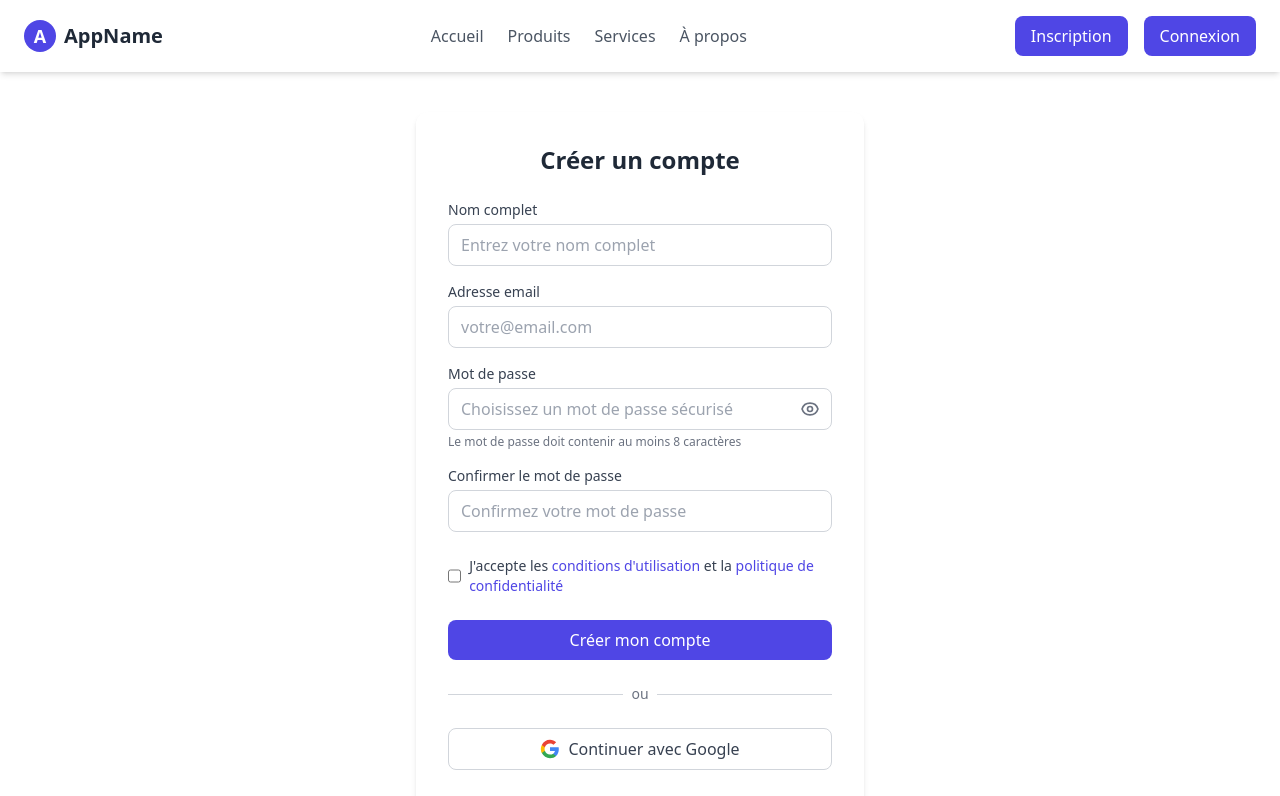
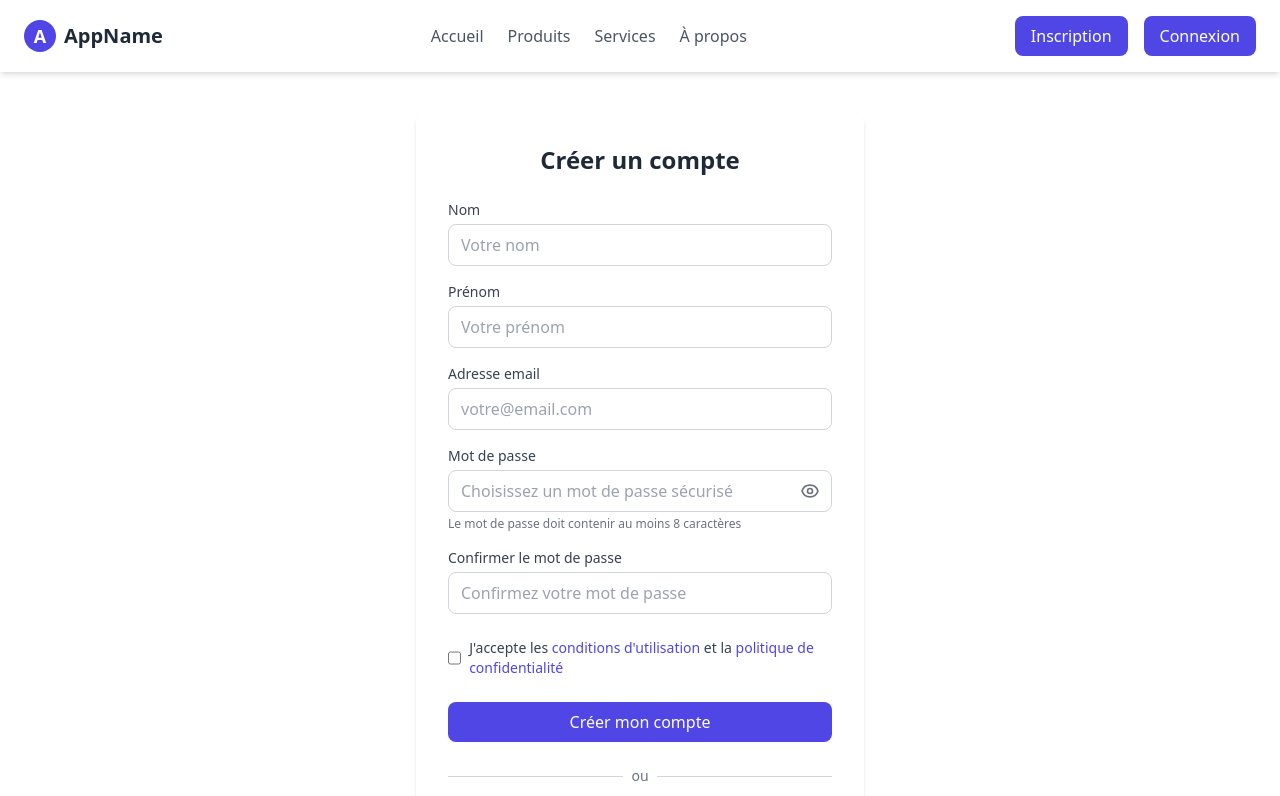
Before and after one commit to TheoPIERSON/saas-training, a Nuxt app in the folder front-saas-training/: page /register in a window 1280 px wide. Shown: the top 796 px of the page. Built offline with nearby package versions, Linux system fonts and the light colour scheme.

Commit message:
feat: configure register lethods

```diff
--- a/front-saas-training/components/DataTest.vue
+++ b/front-saas-training/components/DataTest.vue
@@ -23,7 +23,7 @@ import type { User } from "~/types/user";
 const config = useRuntimeConfig();
 const apiBaseUrl = config.public.apiBaseUrl;
 
-const { data: users, pending, error, refresh } = await useFetch<User[]>(`${apiBaseUrl}user/all-users`, {});
+const { data: users, pending, error, refresh } = await useFetch<User[]>(`${apiBaseUrl}/user/all-users`, {});
 
 // Fonction pour rafraîchir manuellement les données
 const refreshUsers = () => {
--- a/front-saas-training/nuxt.config.ts
+++ b/front-saas-training/nuxt.config.ts
@@ -5,7 +5,7 @@ export default defineNuxtConfig({
   modules: ["@nuxt/fonts", "@nuxtjs/tailwindcss"],
   runtimeConfig: {
     public: {
-      apiBaseUrl: process.env.NUXT_API_BASE_URL || "http://localhost:8080/",
+      apiBaseUrl: process.env.NUXT_API_BASE_URL || "http://localhost:8080",
     },
   },
 });
--- a/front-saas-training/pages/register.vue
+++ b/front-saas-training/pages/register.vue
@@ -3,15 +3,28 @@
     <h2 class="text-2xl font-bold text-center text-gray-800 mb-6">Créer un compte</h2>
 
     <form @submit.prevent="handleSubmit">
-      <!-- Nom complet -->
+      <!-- Nom -->
       <div class="mb-4">
-        <label for="fullName" class="block text-sm font-medium text-gray-700 mb-1">Nom complet</label>
+        <label for="lastName" class="block text-sm font-medium text-gray-700 mb-1">Nom</label>
         <input
-          id="fullName"
-          v-model="form.fullName"
+          id="lastName"
+          v-model="form.lastName"
           type="text"
           class="w-full px-3 py-2 border border-gray-300 rounded-lg focus:outline-none focus:ring-2 focus:ring-indigo-500 focus:border-transparent"
-          placeholder="Entrez votre nom complet"
+          placeholder="Votre nom"
+          required
+        />
+      </div>
+
+      <!-- Prénom -->
+      <div class="mb-4">
+        <label for="firstName" class="block text-sm font-medium text-gray-700 mb-1">Prénom</label>
+        <input
+          id="firstName"
+          v-model="form.firstName"
+          type="text"
+          class="w-full px-3 py-2 border border-gray-300 rounded-lg focus:outline-none focus:ring-2 focus:ring-indigo-500 focus:border-transparent"
+          placeholder="Votre prénom"
           required
         />
       </div>
@@ -95,12 +108,13 @@
         >
         <input
           id="confirmPassword"
-          v-model="form.confirmPassword"
+          v-model="confirmPassword"
           :type="showPassword ? 'text' : 'password'"
           class="w-full px-3 py-2 border border-gray-300 rounded-lg focus:outline-none focus:ring-2 focus:ring-indigo-500 focus:border-transparent"
           placeholder="Confirmez votre mot de passe"
           required
         />
+        <p v-if="passwordError" class="text-xs text-red-500 mt-1">{{ passwordError }}</p>
       </div>
 
       <!-- Conditions d'utilisation -->
@@ -108,7 +122,7 @@
         <div class="flex items-center">
           <input
             id="terms"
-            v-model="form.termsAccepted"
+            v-model="termsAccepted"
             type="checkbox"
             class="h-4 w-4 text-indigo-600 focus:ring-indigo-500 border-gray-300 rounded"
             required
@@ -118,6 +132,11 @@
             <a href="#" class="text-indigo-600 hover:text-indigo-800">politique de confidentialité</a>
           </label>
         </div>
+      </div>
+
+      <!-- Message d'erreur -->
+      <div v-if="error" class="mb-4 text-red-500 text-center">
+        {{ error }}
       </div>
 
       <!-- Bouton de soumission -->
@@ -174,7 +193,7 @@
       <div class="text-center mt-6">
         <p class="text-sm text-gray-600">
           Vous avez déjà un compte?
-          <NuxtLink to="connexion" class="text-indigo-600 hover:text-indigo-800 font-medium">Connectez-vous</NuxtLink>
+          <NuxtLink to="/connexion" class="text-indigo-600 hover:text-indigo-800 font-medium">Connectez-vous</NuxtLink>
         </p>
       </div>
     </form>
@@ -183,37 +202,65 @@
 
 <script setup lang="ts">
 import { reactive, ref } from "vue";
+import { useUserApi, type User } from "~/services/userApi";
+
+// Service API
+const userApi = useUserApi();
 
 // État du formulaire
-const form = reactive({
-  fullName: "",
+const form = reactive<User>({
+  firstName: "",
+  lastName: "",
   email: "",
   password: "",
-  confirmPassword: "",
-  termsAccepted: false,
 });
 
 // États UI
 const showPassword = ref(false);
 const isSubmitting = ref(false);
+const confirmPassword = ref("");
+const termsAccepted = ref(false);
+const error = ref("");
+const passwordError = ref("");
 
 // Gestion de la soumission
-const handleSubmit = () => {
+const handleSubmit = async () => {
+  error.value = "";
+  passwordError.value = "";
+
   // Vérification de la confirmation du mot de passe
-  if (form.password !== form.confirmPassword) {
-    alert("Les mots de passe ne correspondent pas");
+  if (form.password !== confirmPassword.value) {
+    passwordError.value = "Les mots de passe ne correspondent pas";
     return;
   }
 
-  // Simulation d'envoi du formulaire
-  isSubmitting.value = true;
+  // Vérification des conditions d'utilisation
+  if (!termsAccepted.value) {
+    error.value = "Vous devez accepter les conditions d'utilisation";
+    return;
+  }
 
-  setTimeout(() => {
-    console.log("Formulaire soumis:", form);
+  try {
+    // Soumission du formulaire
+    isSubmitting.value = true;
+
+    const { data, error: apiError } = await userApi.addUser(form);
+
+    if (apiError.value) {
+      throw new Error(apiError.value.message || "Erreur lors de l'inscription");
+    }
+
+    // Traitement après inscription réussie
+    console.log("Utilisateur créé avec succès:", data.value);
+
+    // Redirection vers la page de connexion ou dashboard
+    navigateTo("/connexion");
+  } catch (err) {
+    console.error("Erreur d'inscription:", err);
+    error.value = err instanceof Error ? err.message : "Une erreur s'est produite lors de l'inscription";
+  } finally {
     isSubmitting.value = false;
-    // Ici, vous ajouteriez votre logique de soumission réelle
-    // ex: envoyer à une API, rediriger, etc.
-  }, 1500);
+  }
 };
 </script>
 
--- /dev/null
+++ b/front-saas-training/services/userApi.ts
@@ -0,0 +1,42 @@
+// services/userApi.ts
+import { useFetch } from "nuxt/app";
+
+export interface User {
+  id?: number;
+  firstName: string; // Pour le prénom
+  lastName: string; // Pour le nom
+  email: string;
+  password: string;
+}
+
+export const useUserApi = () => {
+  const config = useRuntimeConfig();
+  const baseUrl = config.public.apiBaseUrl || "http://localhost:8080";
+
+  // Récupérer tous les utilisateurs
+  const getAllUsers = async () => {
+    return await useFetch(`${baseUrl}/user/all-users`);
+  };
+
+  // Récupérer un utilisateur par son ID
+  const getUserById = async (id: number) => {
+    return await useFetch(`${baseUrl}/user/users/${id}`);
+  };
+
+  // Ajouter un nouvel utilisateur (inscription)
+  const addUser = async (userData: User) => {
+    return await useFetch(`${baseUrl}/user/add-user`, {
+      method: "POST",
+      headers: {
+        "Content-Type": "application/json",
+      },
+      body: JSON.stringify(userData),
+    });
+  };
+
+  return {
+    getAllUsers,
+    getUserById,
+    addUser,
+  };
+};
--- a/front-saas-training/types/user.ts
+++ b/front-saas-training/types/user.ts
@@ -1,5 +1,7 @@
 export interface User {
   id: number | string;
+  firstName: string;
+  lastName: string;
   email: string;
   isPremium: boolean;
   password: string;
```
